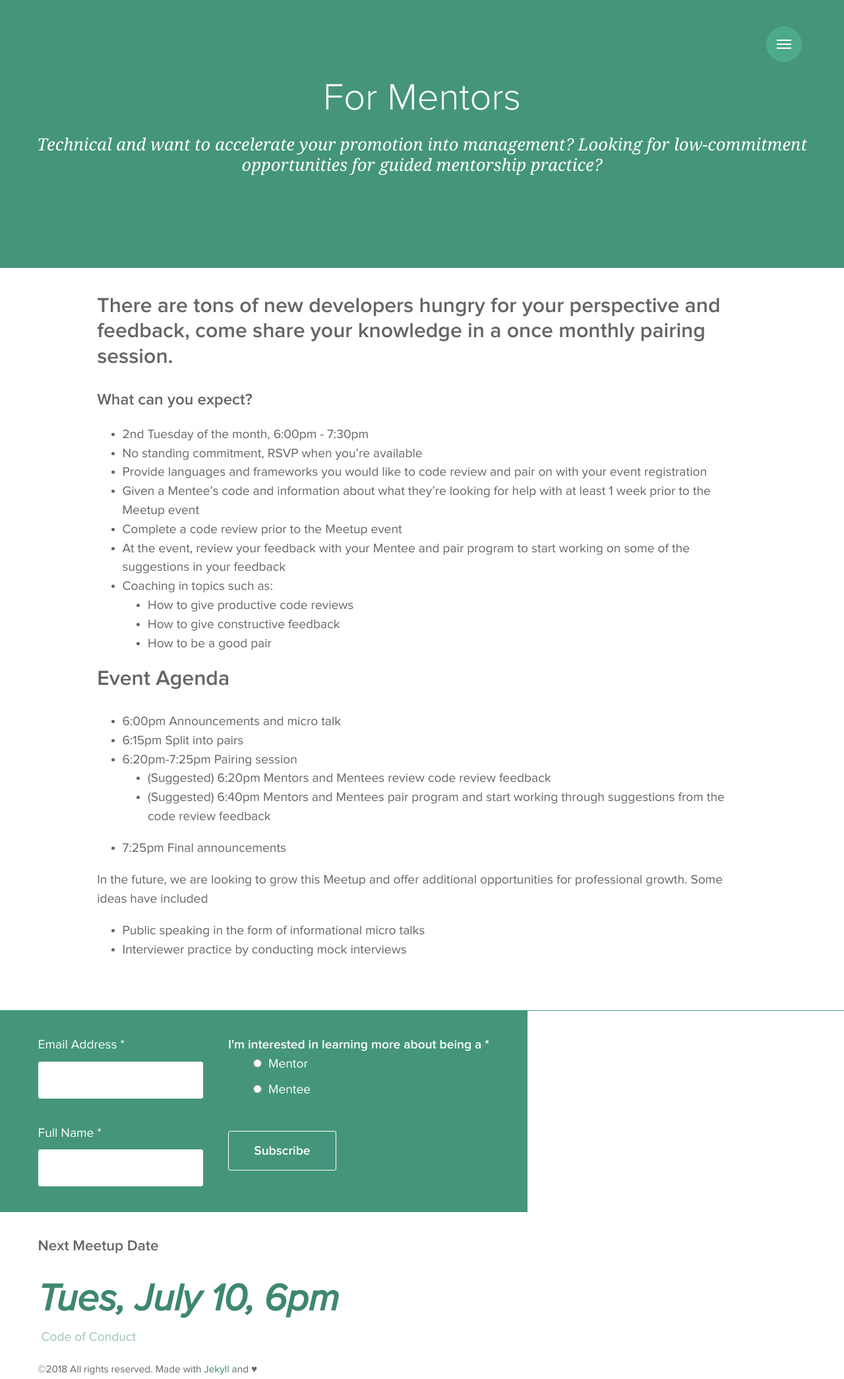
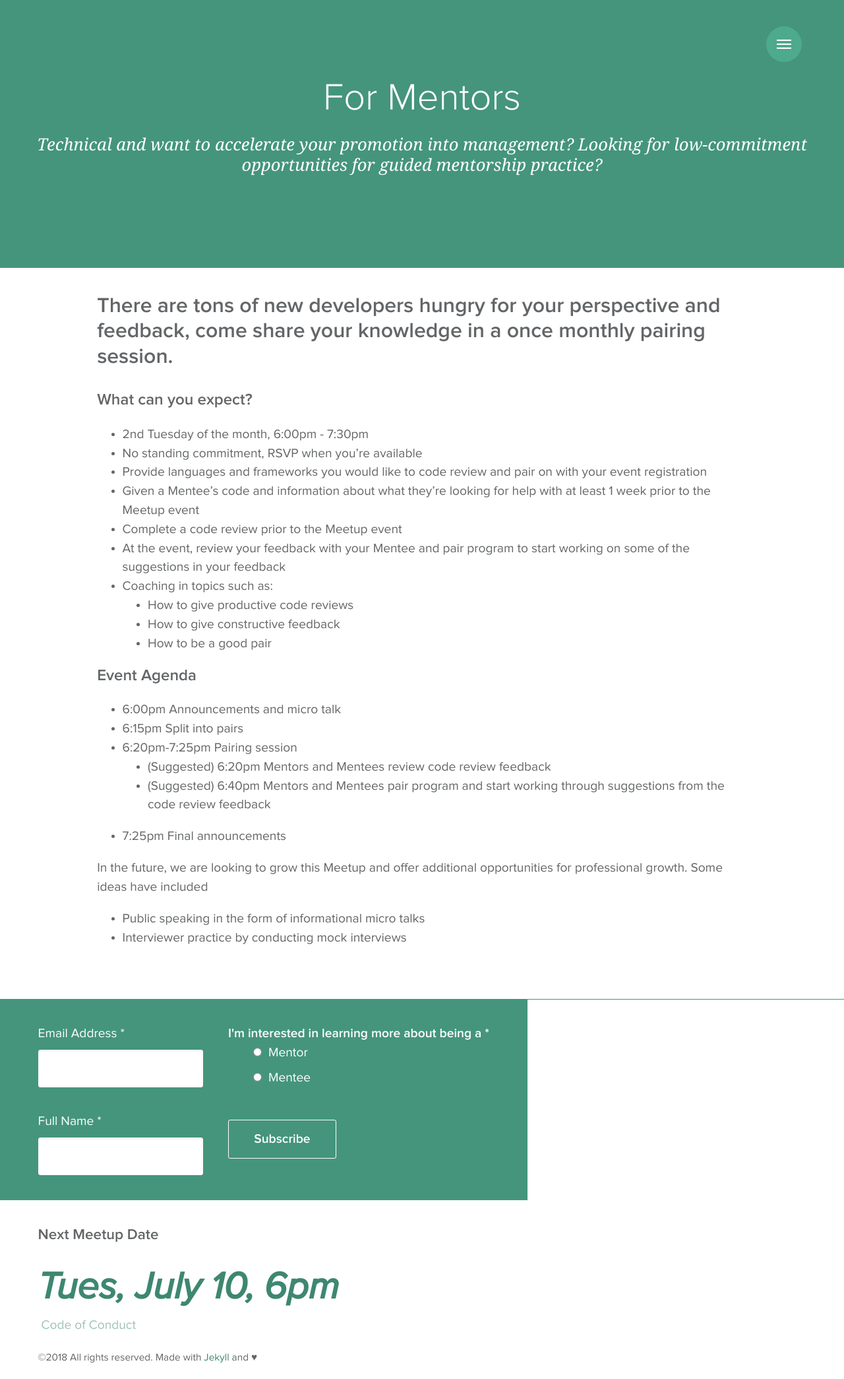
Before and after one commit to mercedesb/dev-together, a Jekyll site: the page built from docs/for-mentors.md, in a window 1280 px wide. Shown: the whole page at 66% size. Built offline with Jekyll 4.4.1, drawn with Linux system fonts in a browser that asks for light colours.

Commit message:
fixed headers

```diff
--- a/docs/for-mentors.md
+++ b/docs/for-mentors.md
@@ -18,7 +18,7 @@ permalink: /for-mentors/
   - How to give constructive feedback
   - How to be a good pair
 
-## Event Agenda
+### Event Agenda
 - 6:00pm Announcements and micro talk
 - 6:15pm Split into pairs
 - 6:20pm-7:25pm Pairing session
```
Also changed, not shown: docs/for-mentees.md (+1 -1 lines).
